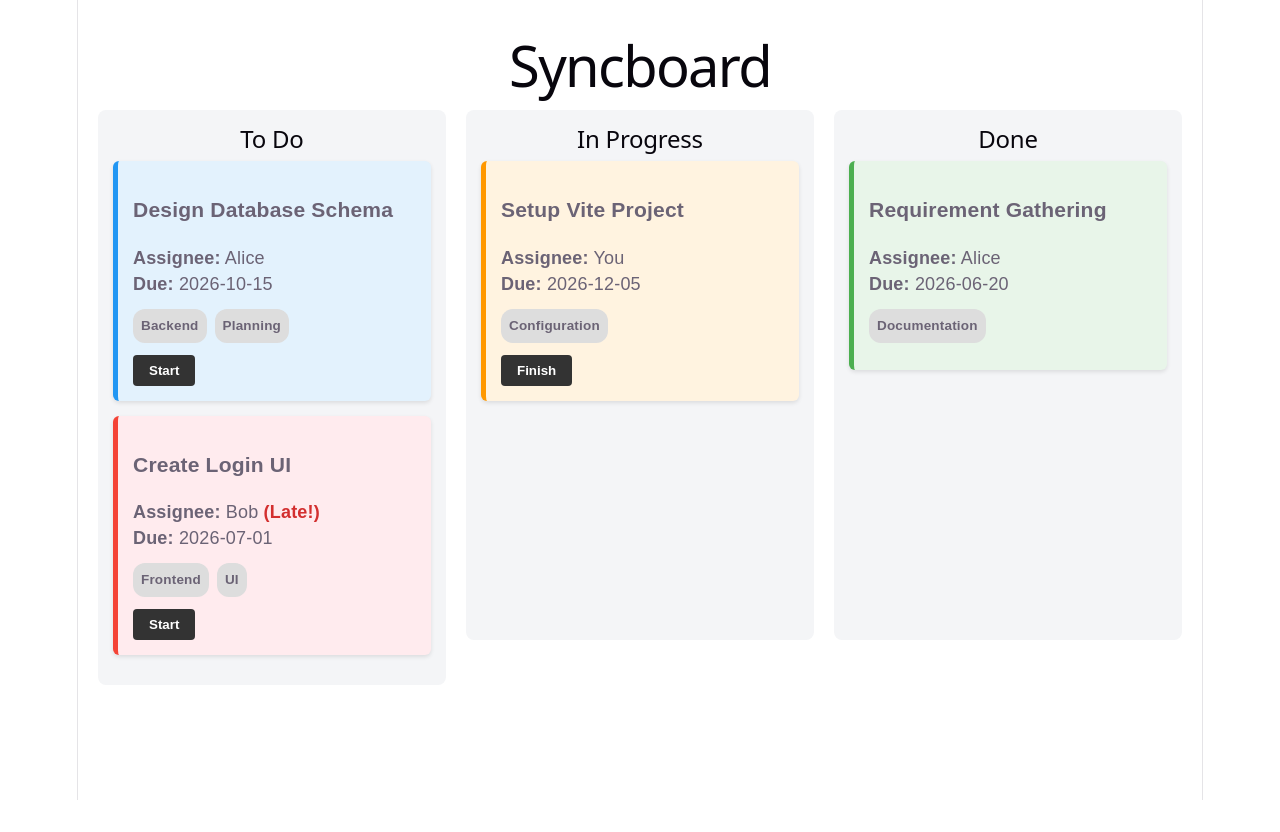
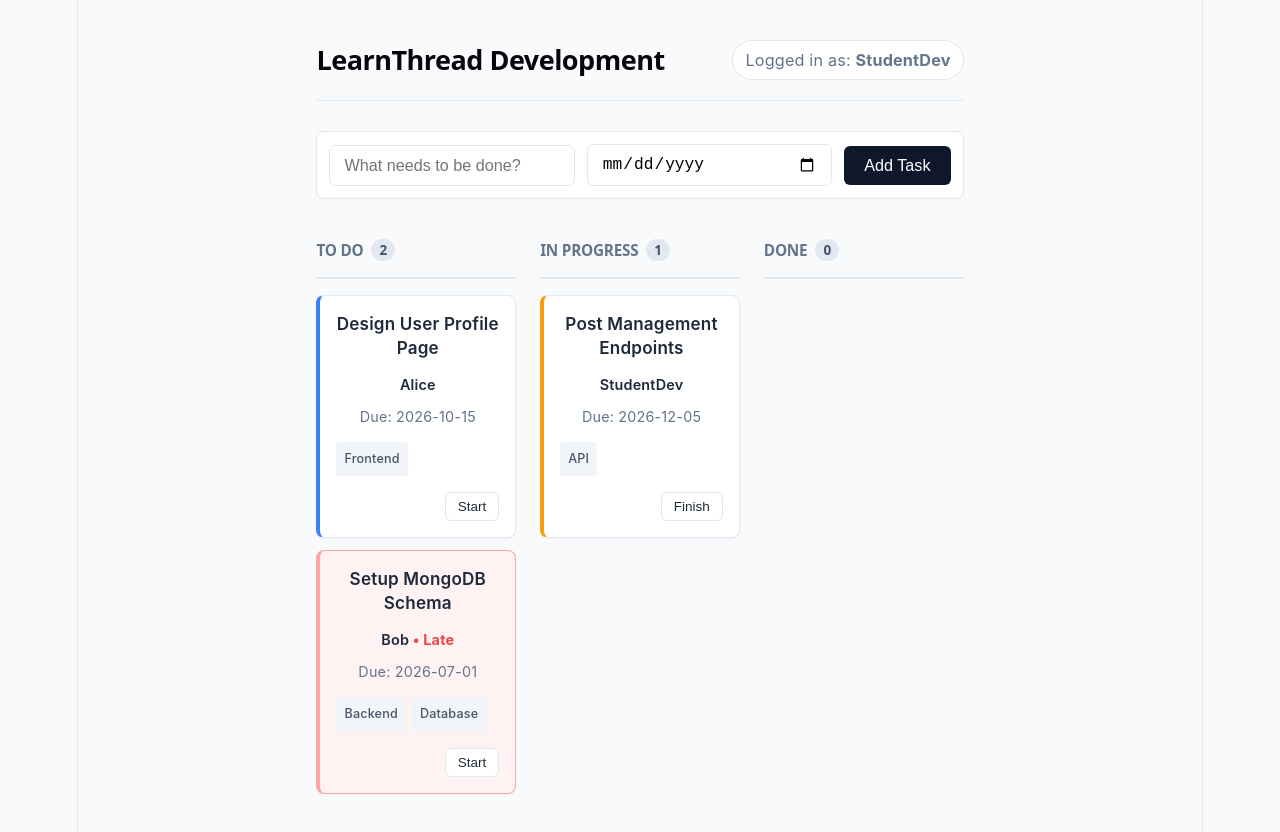
Before and after one commit to panchaleehewage/SyncBoard, a React (Vite) app: page / in a window 1280 px wide. Before the commit the page ends 800 px from the top, so only its background shows below. Built offline with nearby package versions, Linux system fonts and the light colour scheme.

Commit message:
Refactor UI, add task creation form, and implement mock user state

```diff
--- a/src/App.css
+++ b/src/App.css
@@ -1,17 +1,57 @@
-.app-container { font-family: sans-serif; padding: 20px; text-align: center; }
-.board { display: flex; gap: 20px; justify-content: center; align-items: flex-start; }
-.column { flex: 1; background: #f4f5f7; border-radius: 8px; padding: 15px; min-height: 500px; }
-.task-card { padding: 15px; margin-bottom: 15px; border-radius: 6px; text-align: left; box-shadow: 0 2px 4px rgba(0,0,0,0.1); }
+:root {
+  --bg: #f8fafc;
+  --text: #1e293b;
+  --text-light: #64748b;
+  --border: #e2e8f0;
+  --primary: #0f172a;
+  --primary-hover: #334155;
+  --danger: #ef4444;
+  --todo: #3b82f6;
+  --inprogress: #f59e0b;
+  --done: #10b981;
+}
 
-/* Color Coding */
-.to-do { background-color: #e3f2fd; border-left: 5px solid #2196f3; }       /* Blue */
-.in-progress { background-color: #fff3e0; border-left: 5px solid #ff9800; } /* Orange */
-.done { background-color: #e8f5e9; border-left: 5px solid #4caf50; }        /* Green */
-.overdue { background-color: #ffebee; border-left: 5px solid #f44336; }     /* Red */
+body, html { margin: 0; padding: 0; background: var(--bg); color: var(--text); font-family: -apple-system, BlinkMacSystemFont, "Segoe UI", Roboto, Helvetica, Arial, sans-serif; }
 
-.late-warning { color: #d32f2f; font-weight: bold; }
-.tags { display: flex; gap: 8px; margin: 12px 0; }
-.tag { background: #ddd; padding: 4px 8px; border-radius: 12px; font-size: 0.75rem; font-weight: 600;}
+.app-container { max-width: 1100px; margin: 0 auto; padding: 40px 20px; }
 
-button { padding: 8px 16px; border: none; border-radius: 4px; background: #333; color: white; cursor: pointer; font-weight: bold;}
-button:hover { background: #555; }
+/* Header */
+.header-bar { display: flex; justify-content: space-between; align-items: center; margin-bottom: 30px; border-bottom: 1px solid var(--border); padding-bottom: 20px; }
+.header-bar h1 { margin: 0; font-size: 1.5rem; font-weight: 600; letter-spacing: -0.5px; }
+.user-info { font-size: 0.9rem; color: var(--text-light); background: white; padding: 6px 12px; border-radius: 20px; border: 1px solid var(--border); }
+
+/* Form */
+.add-task-form { display: flex; gap: 12px; margin-bottom: 40px; align-items: center; background: white; padding: 12px; border-radius: 8px; border: 1px solid var(--border); box-shadow: 0 1px 2px rgba(0,0,0,0.02); }
+.add-task-form input { padding: 10px 14px; border: 1px solid var(--border); border-radius: 6px; font-size: 0.9rem; outline: none; flex: 1; transition: 0.2s; }
+.add-task-form input:focus { border-color: var(--todo); box-shadow: 0 0 0 3px rgba(59, 130, 246, 0.1); }
+.add-task-form button { padding: 10px 20px; background: var(--primary); color: white; border: none; border-radius: 6px; font-weight: 500; font-size: 0.9rem; cursor: pointer; transition: 0.2s; }
+.add-task-form button:hover { background: var(--primary-hover); }
+
+/* Board & Columns */
+.board { display: flex; gap: 24px; align-items: stretch; } /* stretch ensures equal height */
+.column { flex: 1; display: flex; flex-direction: column; }
+.column h2 { font-size: 0.85rem; text-transform: uppercase; font-weight: 700; color: var(--text-light); margin-top: 0; margin-bottom: 16px; display: flex; align-items: center; gap: 8px; }
+.task-count { background: #e2e8f0; color: #475569; padding: 2px 8px; border-radius: 12px; font-size: 0.75rem; }
+.task-list { flex: 1; display: flex; flex-direction: column; gap: 12px; border-top: 2px solid var(--border); padding-top: 16px; }
+
+/* Task Cards */
+.task-card { background: white; border: 1px solid var(--border); padding: 16px; border-radius: 8px; font-size: 0.85rem; box-shadow: 0 1px 3px rgba(0,0,0,0.04); transition: transform 0.2s, box-shadow 0.2s; }
+.task-card:hover { transform: translateY(-2px); box-shadow: 0 4px 6px rgba(0,0,0,0.05); }
+.task-card h3 { margin: 0 0 12px 0; font-size: 0.95rem; font-weight: 600; color: var(--text); line-height: 1.4; }
+.task-meta { margin: 6px 0; color: var(--text-light); font-size: 0.8rem; }
+.task-meta strong { color: var(--text); font-weight: 600; }
+
+/* Minimalist Status Indicators */
+.to-do { border-left: 4px solid var(--todo); }
+.in-progress { border-left: 4px solid var(--inprogress); }
+.done { border-left: 4px solid var(--done); opacity: 0.75; }
+.overdue { border-left: 4px solid var(--danger); background: #fef2f2; border-color: #fca5a5; }
+
+.late-warning { color: var(--danger); font-weight: 700; }
+.tags { display: flex; flex-wrap: wrap; gap: 6px; margin: 12px 0; }
+.tag { background: #f1f5f9; color: #475569; padding: 4px 8px; border-radius: 4px; font-size: 0.7rem; font-weight: 500; }
+
+/* Buttons */
+.card-actions { margin-top: 16px; display: flex; justify-content: flex-end; }
+.card-actions button { background: white; color: var(--text); border: 1px solid var(--border); padding: 6px 12px; border-radius: 6px; font-size: 0.75rem; font-weight: 500; cursor: pointer; transition: 0.2s; }
+.card-actions button:hover { background: #f1f5f9; border-color: #cbd5e1; }
--- a/src/App.jsx
+++ b/src/App.jsx
@@ -5,25 +5,67 @@ import './App.css';
 
 function App() {
   const [tasks, setTasks] = useState(mockTasks);
+  const [newTaskTitle, setNewTaskTitle] = useState('');
+  const [newTaskDate, setNewTaskDate] = useState('');
 
-  // Updates a task's status and triggers a re-render
+  // Simulating a logged-in user to fulfill the user-distinction requirement
+  const currentUser = "StudentDev";
+
   const moveTask = (id, newStatus) => {
     setTasks(tasks.map(task =>
       task.id === id ? { ...task, status: newStatus } : task
     ));
   };
 
+  const handleAddTask = (e) => {
+    e.preventDefault();
+    if (!newTaskTitle || !newTaskDate) return;
+
+    const newTask = {
+      id: Date.now(), // Generates a unique ID for the front-end phase
+      title: newTaskTitle,
+      assignee: currentUser,
+      dueDate: newTaskDate,
+      tags: ["New"],
+      status: "To Do"
+    };
+
+    setTasks([...tasks, newTask]);
+    setNewTaskTitle('');
+    setNewTaskDate('');
+  };
+
   const columns = ['To Do', 'In Progress', 'Done'];
 
   return (
     <div className="app-container">
-      <h1>Syncboard</h1>
+      <header className="header-bar">
+        <h1>LearnThread Development</h1>
+        <div className="user-info">
+          Logged in as: <strong>{currentUser}</strong>
+        </div>
+      </header>
+
+      <form className="add-task-form" onSubmit={handleAddTask}>
+        <input
+          type="text"
+          placeholder="What needs to be done?"
+          value={newTaskTitle}
+          onChange={(e) => setNewTaskTitle(e.target.value)}
+        />
+        <input
+          type="date"
+          value={newTaskDate}
+          onChange={(e) => setNewTaskDate(e.target.value)}
+        />
+        <button type="submit">Add Task</button>
+      </form>
+
       <div className="board">
         {columns.map(col => (
           <div key={col} className="column">
-            <h2>{col}</h2>
+            <h2>{col} <span className="task-count">{tasks.filter(t => t.status === col).length}</span></h2>
             <div className="task-list">
-              {/* Filter tasks so they only show in the correct column */}
               {tasks.filter(t => t.status === col).map(task => (
                 <TaskCard key={task.id} task={task} moveTask={moveTask} />
               ))}
--- a/src/components/TaskCard.jsx
+++ b/src/components/TaskCard.jsx
@@ -1,27 +1,20 @@
 export default function TaskCard({ task, moveTask }) {
-  // Check if the due date is in the past AND the task isn't finished
   const isOverdue = new Date(task.dueDate) < new Date() && task.status !== 'Done';
 
-  // Apply specific CSS classes based on status and time
   let cardClass = 'task-card ';
-  if (isOverdue) {
-    cardClass += 'overdue';
-  } else if (task.status === 'To Do') {
-    cardClass += 'to-do';
-  } else if (task.status === 'In Progress') {
-    cardClass += 'in-progress';
-  } else {
-    cardClass += 'done';
-  }
+  if (isOverdue) cardClass += 'overdue';
+  else if (task.status === 'To Do') cardClass += 'to-do';
+  else if (task.status === 'In Progress') cardClass += 'in-progress';
+  else cardClass += 'done';
 
   return (
     <div className={cardClass}>
       <h3>{task.title}</h3>
-      <p>
-        <strong>Assignee:</strong> {task.assignee}
-        {isOverdue && <span className="late-warning"> (Late!)</span>}
+      <p className="task-meta">
+        <strong>{task.assignee}</strong>
+        {isOverdue && <span className="late-warning"> • Late</span>}
       </p>
-      <p><strong>Due:</strong> {task.dueDate}</p>
+      <p className="task-meta">Due: {task.dueDate}</p>
 
       <div className="tags">
         {task.tags.map(tag => (
@@ -29,7 +22,7 @@ export default function TaskCard({ task, moveTask }) {
         ))}
       </div>
 
-      {/* Conditionally render buttons based on current column */}
+      <div className="card-actions">
         {task.status === 'To Do' && (
           <button onClick={() => moveTask(task.id, 'In Progress')}>Start</button>
         )}
@@ -37,5 +30,6 @@ export default function TaskCard({ task, moveTask }) {
           <button onClick={() => moveTask(task.id, 'Done')}>Finish</button>
         )}
       </div>
+    </div>
   );
 }
--- a/src/mockTasks.js
+++ b/src/mockTasks.js
@@ -1,34 +1,26 @@
 export const mockTasks = [
   {
     id: 1,
-    title: "Design Database Schema",
+    title: "Design User Profile Page",
     assignee: "Alice",
     dueDate: "2026-10-15",
-    tags: ["Backend", "Planning"],
+    tags: ["Frontend"],
     status: "To Do"
   },
   {
     id: 2,
-    title: "Create Login UI",
+    title: "Setup MongoDB Schema",
     assignee: "Bob",
-    dueDate: "2026-07-01",
-    tags: ["Frontend", "UI"],
+    dueDate: "2026-07-01", // Intentionally past due
+    tags: ["Backend", "Database"],
     status: "To Do"
   },
   {
     id: 3,
-    title: "Setup Vite Project",
-    assignee: "You",
+    title: "Post Management Endpoints",
+    assignee: "StudentDev",
     dueDate: "2026-12-05",
-    tags: ["Configuration"],
+    tags: ["API"],
     status: "In Progress"
-  },
-  {
-    id: 4,
-    title: "Requirement Gathering",
-    assignee: "Alice",
-    dueDate: "2026-06-20",
-    tags: ["Documentation"],
-    status: "Done"
   }
 ];
```
Lines whose indentation alone changed are shown as unchanged.
